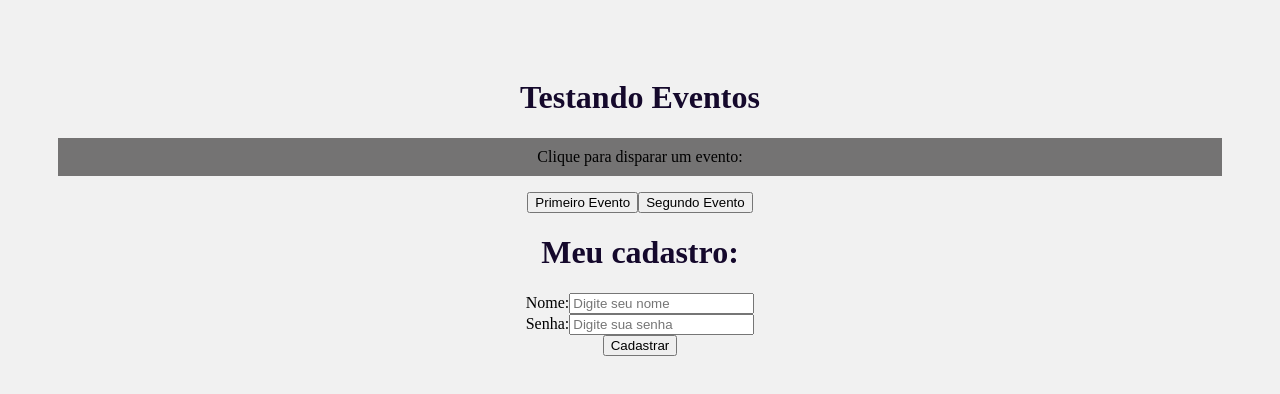
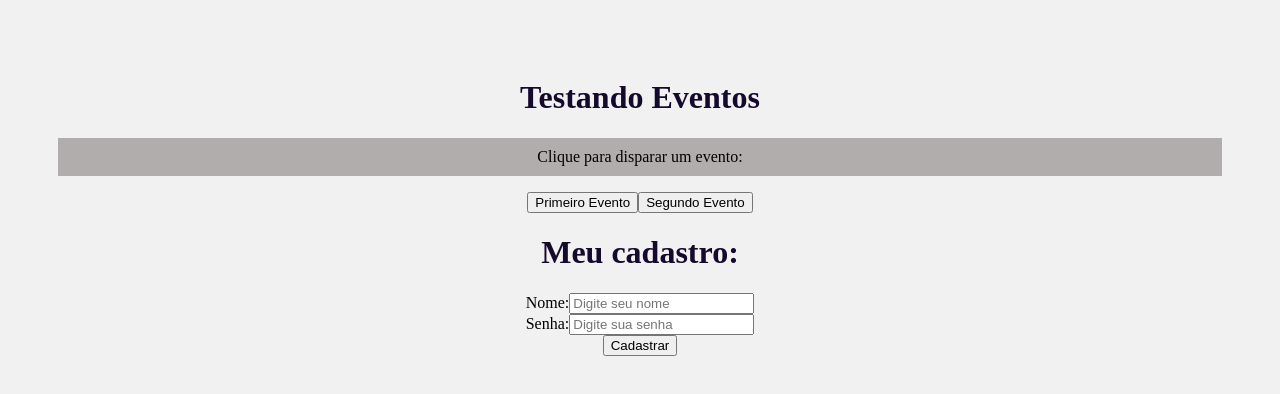
Before and after one commit to Picanho/meu-projeto, a React (Create React App) app: page / in a window 1280 px wide. Shown: the top 394 px of the page. Built offline with nearby package versions, Linux system fonts and the light colour scheme.

Commit message:
atualizando

```diff
--- a/src/index.css
+++ b/src/index.css
@@ -9,6 +9,6 @@ h1 {
 }
 
 p {
-  background-color: rgb(116, 115, 115);
+  background-color: rgb(177, 173, 173);
   padding: 10px;
 }
```
